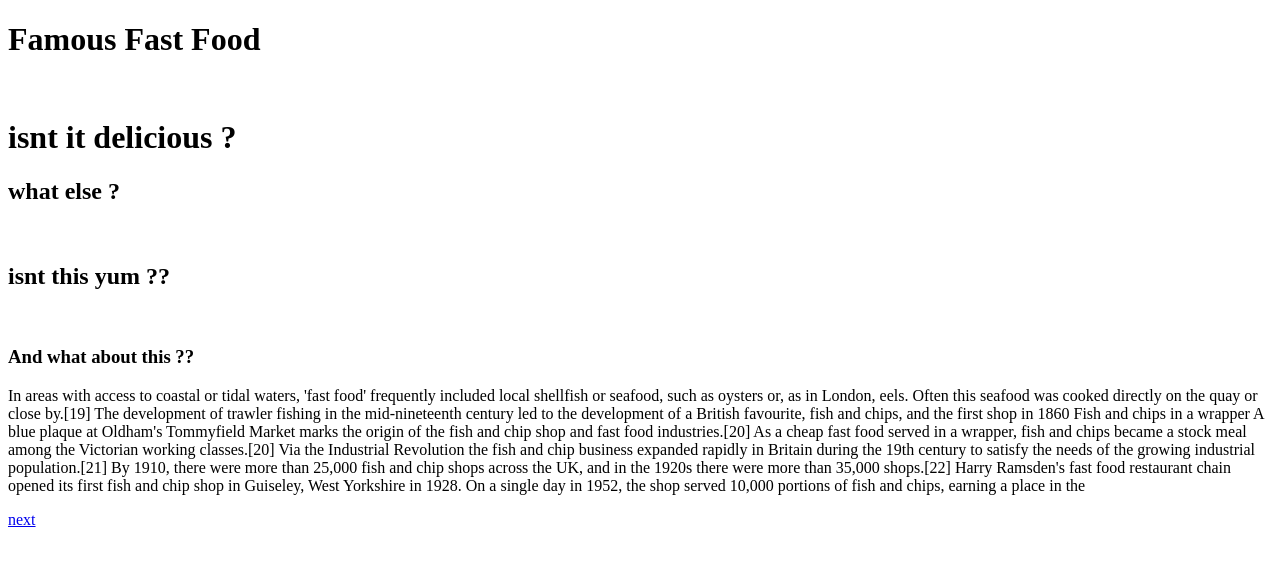
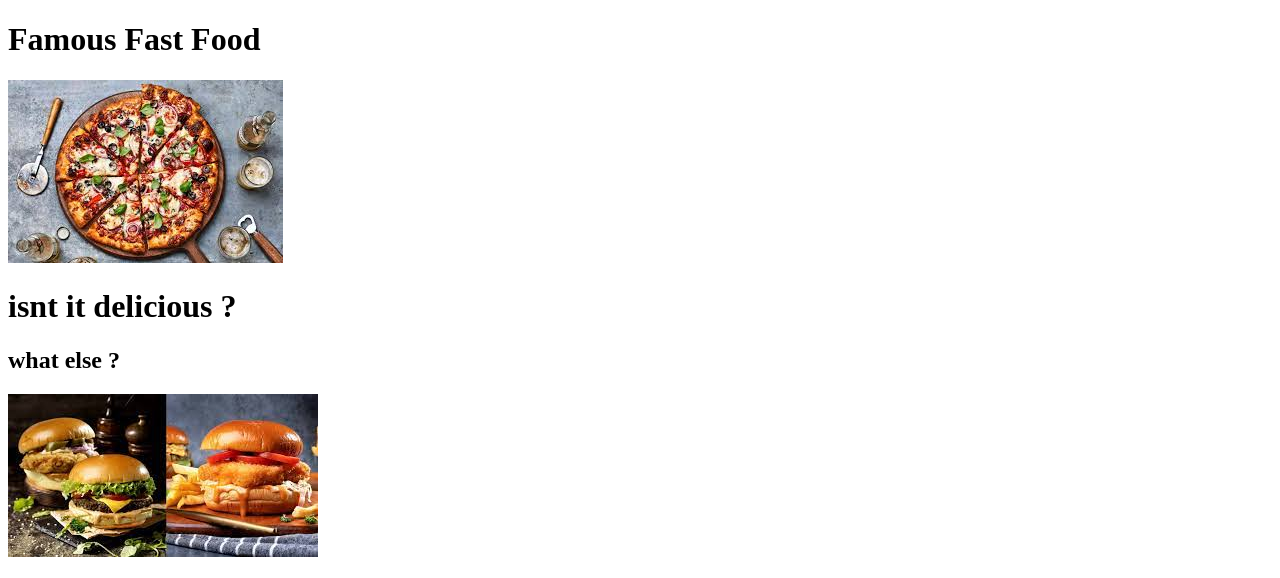
Before and after one commit to Mehnaazfathiman/fast-food, a plain HTML site: page food.html in a window 1280 px wide. Shown: the top 578 px of the page. Drawn offline with Linux system fonts and the light colour scheme.

Commit message:
Update food.html

```diff
--- a/food.html
+++ b/food.html
@@ -10,7 +10,7 @@
    <div class="col">
     <div class="row">
 
-   <img src="./images/9.jpeg" class="Pizza" alt="">
+   <img src="9.jpeg" class="Pizza" alt="">
    <h1>isnt it delicious ? </h1>
 </div>
 </div>
@@ -20,13 +20,13 @@
    <div class="col">
     <div class="row">
 
-   <img src="./images/8.jpeg" class="Burger"alt="">
+   <img src="8.jpeg" class="Burger"alt="">
    <h2>isnt this yum ?? </h2>
 </div>
 </div>
    <div class="col">
    <div class="row">
-<img src="./images/15.jpeg" class="Tacos "alt="">
+<img src="15.jpeg" class="Tacos "alt="">
 </div>
 </div>
 <h3>And what about this ??</h3>
```
